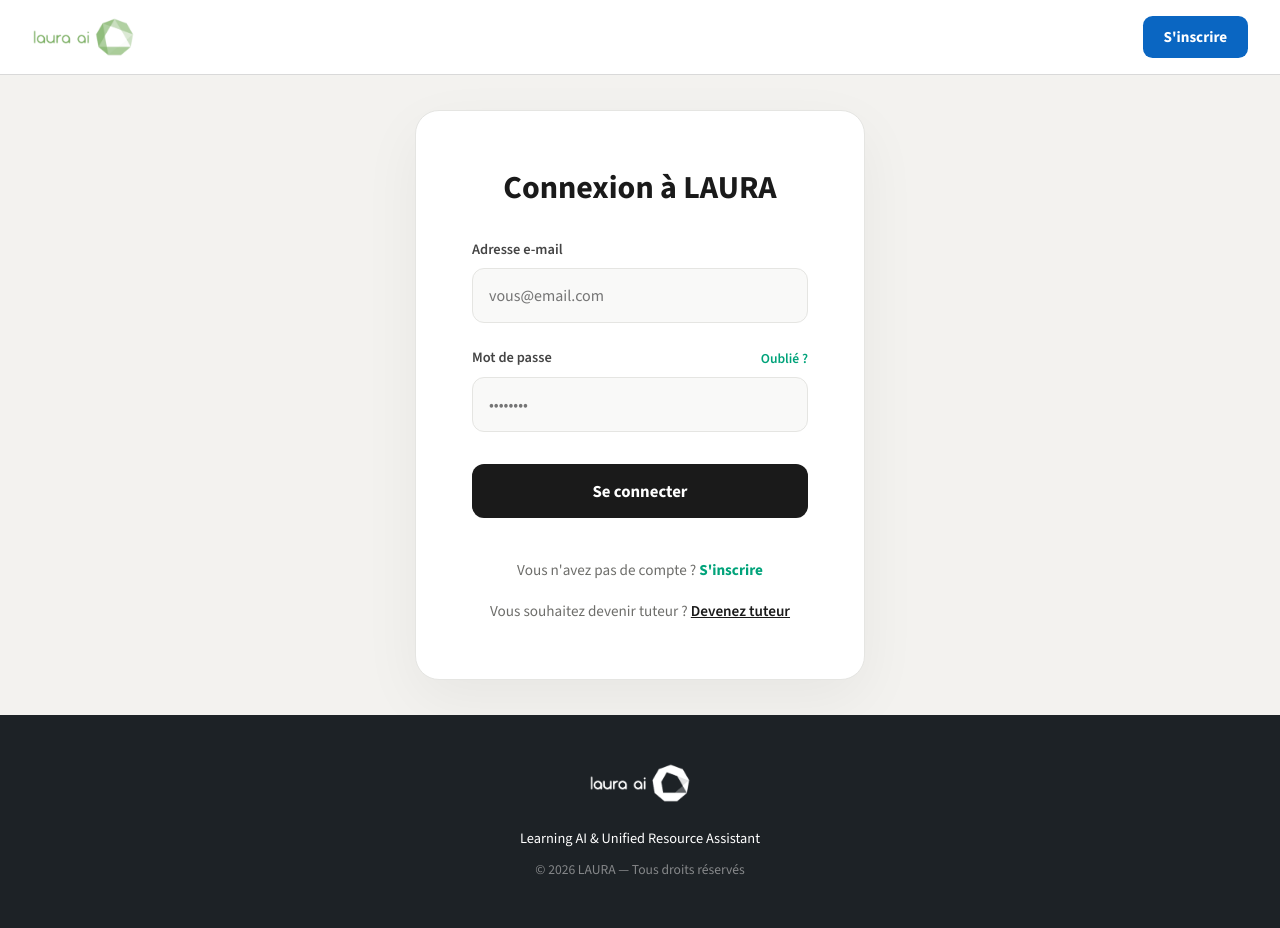
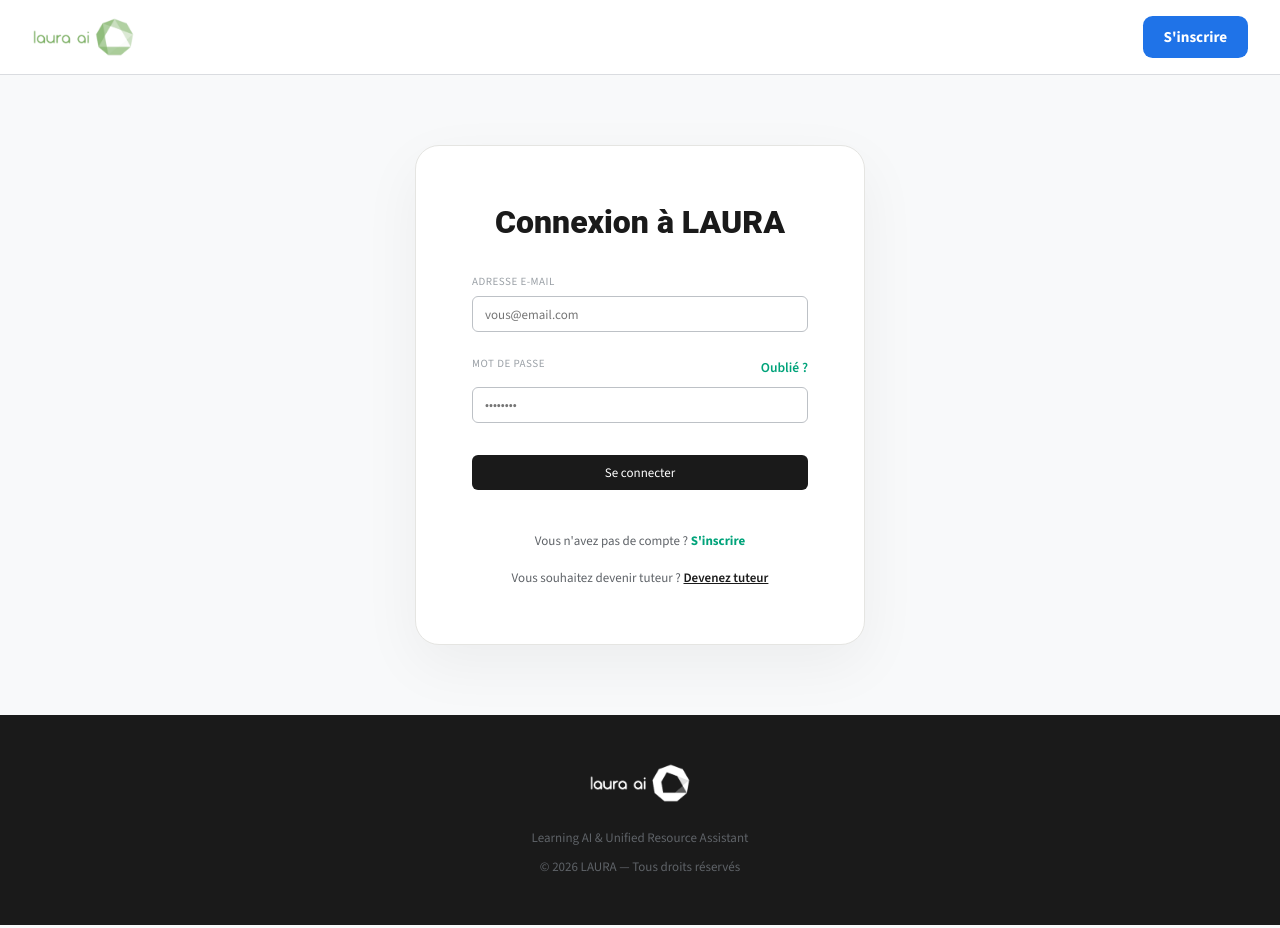
Before and after one commit to Meik20/Laura-AI, a React (Vite) app in the folder client/: page /login in a window 1280 px wide. Built offline with nearby package versions, Linux system fonts and the light colour scheme; no server answers.

Commit message:
design(client): complete Google-inspired minimalist visual redesign

```diff
--- a/client/src/index.css
+++ b/client/src/index.css
@@ -19,35 +19,35 @@
 
 :root {
 
-  /* --- Couleurs Primaires --- */
-  --color-primary:         #0a66c2;   /* LinkedIn Science Blue — couleur principale */
-  --color-primary-dark:   #004182;   /* LinkedIn Congress Blue — hover / états actifs */
-  --color-primary-light:  #dce6f1;   /* LinkedIn Botticelli — arrière-plans bleus clairs */
+  /* --- Couleurs Primaires (Google Blue) --- */
+  --color-primary:         #1f73e8;   /* Google Blue — couleur principale */
+  --color-primary-dark:   #1565cd;   /* Hover / états actifs */
+  --color-primary-light:  rgba(31, 115, 232, 0.08);
 
   /* --- Couleurs de Marque --- */
-  --color-brand-green:        #83941f;  /* LinkedIn Trendy Green */
-  --color-brand-green-dark:   #44712e;  /* LinkedIn Chalet Green */
-  --color-brand-green-light:  #d7ebce;  /* LinkedIn Zanah */
-
-  --color-brand-amber:        #e7a33e;  /* LinkedIn Tulip Tree */
-  --color-brand-amber-dark:   #915907;  /* LinkedIn Rusty Nail */
-  --color-brand-amber-light:  #fce2ba;  /* LinkedIn Banana Mania */
-
-  --color-brand-coral:        #f5987e;  /* LinkedIn Geraldine */
-  --color-brand-coral-dark:   #b24020;  /* LinkedIn Roof Terracotta */
-  --color-brand-coral-light:  #fadfd8;  /* LinkedIn Champagne */
-
-  /* --- Couleurs Neutres --- */
-  --color-neutral-900:  #1d2226;   /* Texte très sombre */
-  --color-neutral-800:  #38434f;   /* LinkedIn Limed Spruce */
-  --color-neutral-700:  #56687a;   /* LinkedIn Blue Bayoux */
-  --color-neutral-600:  #666666;   /* Texte secondaire */
-  --color-neutral-500:  #86888a;   /* Texte tertiaire / placeholder */
-  --color-neutral-400:  #adb3b8;   /* Bordures légères */
-  --color-neutral-300:  #c2c8cc;   /* Bordures standards */
-  --color-neutral-200:  #e9e5df;   /* LinkedIn Pampas — fonds de section */
-  --color-neutral-100:  #f3f2ef;   /* Fond principal de la page */
-  --color-neutral-50:   #fdfaf5;   /* LinkedIn Linen — blanc chaud */
+  --color-brand-green:        #1f9e6e;
+  --color-brand-green-dark:   #158058;
+  --color-brand-green-light:  #e6f4ea;
+
+  --color-brand-amber:        #f57c00;
+  --color-brand-amber-dark:   #c46200;
+  --color-brand-amber-light:  #fef7e0;
+
+  --color-brand-coral:        #d33b27;
+  --color-brand-coral-dark:   #a82d1e;
+  --color-brand-coral-light:  #fce8e6;
+
+  /* --- Couleurs Neutres (Google-Style) --- */
+  --color-neutral-900:  #1a1a1a;   /* Primary Text */
+  --color-neutral-800:  #3c4043;   /* Body text alternative */
+  --color-neutral-700:  #5f6368;   /* Secondary Text */
+  --color-neutral-600:  #70757a;
+  --color-neutral-500:  #9aa0a6;   /* Tertiary Text / Labels */
+  --color-neutral-400:  #bdc1c6;   /* Bordures légères */
+  --color-neutral-300:  #dadce0;   /* Bordures standards */
+  --color-neutral-200:  #f1f3f4;   /* Background Subtle */
+  --color-neutral-100:  #f8f9fa;   /* Background Secondary */
+  --color-neutral-50:   #ffffff;
   --color-white:        #ffffff;
 
   /* --- Couleurs Sémantiques --- */
@@ -60,26 +60,26 @@
 
   --color-bg-page:          var(--color-neutral-100);
   --color-bg-card:          var(--color-white);
-  --color-bg-overlay:       rgba(0, 0, 0, 0.6);
+  --color-bg-overlay:       rgba(0, 0, 0, 0.4);
   --color-bg-input:         var(--color-white);
-  --color-bg-hover:         rgba(0, 0, 0, 0.08);
+  --color-bg-hover:         var(--color-neutral-200);
   --color-bg-selected:      var(--color-primary-light);
 
-  --color-border-default:   rgba(0, 0, 0, 0.15);
-  --color-border-strong:    var(--color-neutral-300);
+  --color-border-default:   var(--color-neutral-300);
+  --color-border-strong:    var(--color-neutral-400);
   --color-border-focus:     var(--color-primary);
 
-  --color-success:          #057642;
-  --color-success-light:    #d7ebce;
-  --color-warning:          #915907;
-  --color-warning-light:    #fce2ba;
-  --color-error:            #cc1016;
-  --color-error-light:      #fadfd8;
+  --color-success:          var(--color-brand-green);
+  --color-success-light:    var(--color-brand-green-light);
+  --color-warning:          var(--color-brand-amber);
+  --color-warning-light:    var(--color-brand-amber-light);
+  --color-error:            var(--color-brand-coral);
+  --color-error-light:      var(--color-brand-coral-light);
   --color-info:             var(--color-primary);
   --color-info-light:       var(--color-primary-light);
 
-  /* --- Couleur du Logo / Brand rouge \"in\" --- */
-  --color-brand-logo:       #0a66c2;
+  /* --- Couleur du Logo / Brand --- */
+  --color-brand-logo:       var(--color-primary);
 
   /* ============================================================
      3. TYPOGRAPHIE
@@ -3066,3 +3066,198 @@ hr {
     text-align: center !important;
   }
 }
+
+/* ============================================================
+   9. GOOGLE MINIMALIST STYLE — CORE CLASSES
+   ============================================================ */
+
+/* Base overrides for a clean, Google aesthetic */
+body {
+  font-family: -apple-system, BlinkMacSystemFont, 'Segoe UI', 'Roboto', 'Noto Sans', sans-serif !important;
+  font-size: 13px !important;
+  line-height: 1.5 !important;
+  background: var(--color-bg-page) !important;
+  color: var(--color-text-primary) !important;
+}
+
+/* Compact headers and typography */
+h1, h2, h3, h4, h5, h6 {
+  font-family: 'Google Sans', 'Roboto', sans-serif !important;
+  color: var(--color-text-primary) !important;
+}
+
+h3 {
+  font-size: 16px !important;
+  font-weight: 400 !important;
+}
+
+p {
+  font-size: 13px !important;
+  font-weight: 400 !important;
+  color: var(--color-text-secondary) !important;
+}
+
+/* Compact Forms: Inputs, Select, Textarea */
+input, select, textarea {
+  font-size: 13px !important;
+  border: 0.5px solid var(--color-neutral-400) !important;
+  border-radius: 6px !important;
+  padding: 0.5rem 0.75rem !important; /* 8px 12px */
+  background: var(--color-white) !important;
+  height: 36px !important;
+  color: var(--color-text-primary) !important;
+  transition: border-color 0.2s, box-shadow 0.2s !important;
+  box-shadow: none !important;
+}
+
+input:focus, select:focus, textarea:focus {
+  outline: none !important;
+  border-color: var(--color-primary) !important;
+  box-shadow: 0 0 0 2px rgba(31, 115, 232, 0.08) !important;
+}
+
+/* Labels: Subtils et Terteuses */
+label {
+  font-size: 11px !important;
+  font-weight: 500 !important;
+  text-transform: uppercase !important;
+  letter-spacing: 0.5px !important;
+  color: var(--color-text-tertiary) !important;
+  margin-bottom: 0.375rem !important;
+}
+
+/* Buttons: Minimalist */
+button, .btn {
+  font-size: 13px !important;
+  font-weight: 500 !important;
+  padding: 0.5rem 1rem !important; /* ~36px height */
+  border-radius: 6px !important;
+  border: 0.5px solid transparent !important;
+  cursor: pointer !important;
+  transition: background 0.2s, border-color 0.2s, color 0.2s !important;
+  box-shadow: none !important;
+}
+
+button:hover, .btn:hover {
+  transform: none !important; /* Pas d'effet de translation 3D exagéré */
+}
+
+/* Dividers */
+.divider {
+  height: 0.5px !important;
+  background: var(--color-neutral-300) !important;
+  margin: 0 !important;
+  border: none !important;
+}
+
+/* Settings Item */
+.setting-item {
+  padding: 0.875rem 1rem !important;
+  border-bottom: 0.5px solid var(--color-neutral-300) !important;
+  display: flex !important;
+  justify-content: space-between !important;
+  align-items: center !important;
+  background: transparent !important;
+}
+
+.setting-item:last-child {
+  border-bottom: none !important;
+}
+
+/* Toggle Switch (36px x 20px) */
+.toggle {
+  width: 36px !important;
+  height: 20px !important;
+  border-radius: 10px !important;
+  background: var(--color-neutral-300) !important;
+  position: relative !important;
+  transition: background 0.2s !important;
+  cursor: pointer !important;
+  border: none !important;
+  padding: 0 !important;
+}
+
+.toggle.active {
+  background: var(--color-brand-green) !important;
+}
+
+.toggle::after {
+  content: '' !important;
+  position: absolute !important;
+  width: 16px !important;
+  height: 16px !important;
+  background: white !important;
+  border-radius: 50% !important;
+  top: 2px !important;
+  left: 2px !important;
+  transition: left 0.2s !important;
+}
+
+.toggle.active::after {
+  left: 18px !important;
+}
+
+/* Google-Style Minimal Cards (no shadows, subtle divider lines, light background) */
+.learn-card {
+  background: var(--color-white) !important;
+  padding: 1.25rem 1.5rem !important;
+  border-radius: 6px !important;
+  border: 0.5px solid var(--color-neutral-300) !important;
+  box-shadow: none !important;
+}
+
+@media (max-width: 768px) {
+  .learn-card {
+    padding: 0.875rem 1rem !important;
+  }
+}
+
+/* Minimal List Items (in place of cards for exams and revision items) */
+.minimal-list-item {
+  display: flex !important;
+  justify-content: space-between !important;
+  align-items: center !important;
+  padding: 0.875rem 1rem !important;
+  border-bottom: 0.5px solid var(--color-neutral-300) !important;
+  background: var(--color-white) !important;
+  transition: background 0.2s !important;
+  text-decoration: none !important;
+  color: inherit !important;
+  cursor: pointer !important;
+}
+
+.minimal-list-item:hover {
+  background: var(--color-neutral-200) !important;
+}
+
+.minimal-list-item:last-child {
+  border-bottom: none !important;
+}
+
+.minimal-list-item-content {
+  display: flex !important;
+  flex-direction: column !important;
+  gap: 0.25rem !important;
+}
+
+.minimal-list-item-title {
+  font-size: 13px !important;
+  font-weight: 500 !important;
+  color: var(--color-text-primary) !important;
+}
+
+.minimal-list-item-subtitle {
+  font-size: 12px !important;
+  color: var(--color-text-secondary) !important;
+}
+
+.chevron-action {
+  font-size: 14px !important;
+  color: var(--color-text-tertiary) !important;
+  transition: transform 0.2s !important;
+}
+
+.minimal-list-item:hover .chevron-action {
+  color: var(--color-primary) !important;
+  transform: translateX(2px) !important;
+}
--- a/client/src/pages/learn/LearnExamsPage.jsx
+++ b/client/src/pages/learn/LearnExamsPage.jsx
@@ -33,18 +33,11 @@ export default function LearnExamsPage() {
     fetchExamData();
   }, []);
 
-  const actionStyle = {
-    flex: 1, padding: '1.5rem', background: 'white', border: '1px solid #E5E5E2',
-    borderRadius: '1.2rem', textAlign: 'center', cursor: 'pointer',
-    display: 'flex', flexDirection: 'column', alignItems: 'center', gap: '0.8rem',
-    transition: 'transform 0.2s, box-shadow 0.2s'
-  };
-
   // Filtrer les annales recommandées pour l'examen actuel
   const recommendedAnnales = examResources.filter(r => !profileContext.examen || r.cible?.toLowerCase().includes(profileContext.examen.toLowerCase()) || r.titre?.toLowerCase().includes(profileContext.examen.toLowerCase())).slice(0, 5);
 
   return (
-    <div style={{ maxWidth: '1000px', margin: '0 auto', display: 'flex', flexDirection: 'column', gap: '2.5rem' }}>
+    <div style={{ maxWidth: '1000px', margin: '0 auto', display: 'flex', flexDirection: 'column', gap: '2rem' }}>
 
       {/* HEADER */}
       <div style={{ display: 'flex', justifyContent: 'space-between', alignItems: 'center' }}>
@@ -57,64 +50,94 @@ export default function LearnExamsPage() {
       </div>
 
       {/* OUTILS PRINCIPAUX */}
-      <div className="tools-grid">
-        <button onClick={() => navigate('/learn/resources?type=Annale')} style={actionStyle} onMouseEnter={e => e.currentTarget.style.transform = 'translateY(-3px)'} onMouseLeave={e => e.currentTarget.style.transform = 'translateY(0)'}>
-          <span style={{ fontSize: '2.5rem' }}>📚</span>
-          <span style={{ fontWeight: 700, fontSize: '1.1rem', color: '#1A1A1A' }}>Annales</span>
-        </button>
-        <button onClick={() => navigate('/learn/chat?prompt=sujets_frequents')} style={actionStyle} onMouseEnter={e => e.currentTarget.style.transform = 'translateY(-3px)'} onMouseLeave={e => e.currentTarget.style.transform = 'translateY(0)'}>
-          <span style={{ fontSize: '2.5rem' }}>🎯</span>
-          <span style={{ fontWeight: 700, fontSize: '1.1rem', color: '#1A1A1A' }}>Sujets fréquents</span>
-        </button>
-        <button onClick={() => navigate('/learn/chat?prompt=corriges_types')} style={actionStyle} onMouseEnter={e => e.currentTarget.style.transform = 'translateY(-3px)'} onMouseLeave={e => e.currentTarget.style.transform = 'translateY(0)'}>
-          <span style={{ fontSize: '2.5rem' }}>✅</span>
-          <span style={{ fontWeight: 700, fontSize: '1.1rem', color: '#1A1A1A' }}>Corrigés</span>
-        </button>
-        <button onClick={() => navigate('/learn/chat?prompt=simulation_examen')} style={actionStyle} onMouseEnter={e => e.currentTarget.style.transform = 'translateY(-3px)'} onMouseLeave={e => e.currentTarget.style.transform = 'translateY(0)'}>
-          <span style={{ fontSize: '2.5rem' }}>⏱️</span>
-          <span style={{ fontWeight: 700, fontSize: '1.1rem', color: '#1A1A1A' }}>Simulation</span>
-        </button>
+      <div className="learn-card" style={{ padding: 0, overflow: 'hidden' }}>
+        <div className="minimal-list-item" onClick={() => navigate('/learn/resources?type=Annale')}>
+          <div className="minimal-list-item-content">
+            <div className="minimal-list-item-title">📚 Bibliothèque d'Annales</div>
+            <div className="minimal-list-item-subtitle">Accéder aux sujets officiels d'examens des années précédentes</div>
+          </div>
+          <span className="chevron-action">→</span>
+        </div>
+        <div className="minimal-list-item" onClick={() => navigate('/learn/chat?prompt=sujets_frequents')}>
+          <div className="minimal-list-item-content">
+            <div className="minimal-list-item-title">🎯 Sujets fréquents</div>
+            <div className="minimal-list-item-subtitle">Consulter les thématiques qui tombent le plus souvent à l'examen</div>
+          </div>
+          <span className="chevron-action">→</span>
+        </div>
+        <div className="minimal-list-item" onClick={() => navigate('/learn/chat?prompt=corriges_types')}>
+          <div className="minimal-list-item-content">
+            <div className="minimal-list-item-title">✅ Corrigés types</div>
+            <div className="minimal-list-item-subtitle">Analyser les corrigés et critères de correction officiels</div>
+          </div>
+          <span className="chevron-action">→</span>
+        </div>
+        <div className="minimal-list-item" onClick={() => navigate('/learn/chat?prompt=simulation_examen')}>
+          <div className="minimal-list-item-content">
+            <div className="minimal-list-item-title">⏱️ Simulation chronométrée</div>
+            <div className="minimal-list-item-subtitle">S'entraîner en temps réel avec des conditions d'examen réelles</div>
+          </div>
+          <span className="chevron-action">→</span>
+        </div>
       </div>
 
       <div className="two-column-grid">
 
         {/* ANNALES RECOMMANDÉES */}
-        <div className="learn-card">
-          <h2 style={{ fontSize: '1.5rem', margin: '0 0 1.5rem 0', fontWeight: 800 }}>Annales recommandées</h2>
+        <div className="learn-card" style={{ padding: 0, overflow: 'hidden' }}>
+          <div style={{ padding: '1rem 1rem 0.5rem 1rem' }}>
+            <h2 style={{ fontSize: '14px', margin: 0, fontWeight: 500 }}>Annales recommandées</h2>
+          </div>
+          <div className="divider" />
           {isLoading ? (
-            <div style={{ color: '#6E6E6B', padding: '1rem 0' }}>Chargement des annales...</div>
+            <div style={{ color: '#6E6E6B', padding: '1rem' }}>Chargement des annales...</div>
           ) : recommendedAnnales.length === 0 ? (
-            <div style={{ color: '#6E6E6B', padding: '1rem 0', fontSize: '0.95rem' }}>Aucune annale spécifique trouvée. Explorez le catalogue complet.</div>
+            <div style={{ color: '#6E6E6B', padding: '1rem', fontSize: '0.95rem' }}>Aucune annale spécifique trouvée. Explorez le catalogue complet.</div>
           ) : (
-            <ul style={{ listStyle: 'none', padding: 0, margin: 0, display: 'flex', flexDirection: 'column', gap: '1rem' }}>
+            <div style={{ display: 'flex', flexDirection: 'column' }}>
               {recommendedAnnales.map((annale) => (
-                <li key={annale.id} style={{ display: 'flex', justifyContent: 'space-between', alignItems: 'center', padding: '1rem', background: '#F5F4EF', borderRadius: '0.75rem' }}>
-                  <div>
-                    <div style={{ fontWeight: 700, color: '#1A1A1A', marginBottom: '0.2rem' }}>{annale.titre}</div>
-                    <div style={{ fontSize: '0.8rem', color: '#6E6E6B' }}>{annale.cible} · {annale.type}</div>
+                <div
+                  key={annale.id}
+                  className="minimal-list-item"
+                  onClick={() => annale.url ? window.open(annale.url, '_blank') : navigate(`/learn/chat?resourceTitle=${encodeURIComponent(annale.titre)}`)}
+                >
+                  <div className="minimal-list-item-content">
+                    <div className="minimal-list-item-title">📝 {annale.titre}</div>
+                    <div className="minimal-list-item-subtitle">{annale.cible} · {annale.type}</div>
                   </div>
-                  <button onClick={() => annale.url ? window.open(annale.url, '_blank') : navigate(`/learn/chat?resourceTitle=${encodeURIComponent(annale.titre)}`)} style={{ background: '#1A1A1A', color: 'white', border: 'none', padding: '0.6rem 1.2rem', borderRadius: '0.5rem', fontWeight: 600, cursor: 'pointer', fontSize: '0.85rem', transition: 'background 0.2s' }} onMouseEnter={e => e.currentTarget.style.background = '#333'} onMouseLeave={e => e.currentTarget.style.background = '#1A1A1A'}>
-                    Ouvrir
-                  </button>
-                </li>
+                  <span className="chevron-action">→</span>
+                </div>
               ))}
-            </ul>
+            </div>
           )}
         </div>
 
         {/* PRÉPARATION GUIDÉE */}
-        <div className="learn-card">
-          <h2 style={{ fontSize: '1.5rem', margin: '0 0 1.5rem 0', fontWeight: 800 }}>Préparation Guidée</h2>
-          <div style={{ display: 'flex', flexDirection: 'column', gap: '1rem' }}>
-            <button onClick={() => navigate('/learn/chat?prompt=plan_preparation')} style={{ width: '100%', padding: '1.2rem', textAlign: 'left', background: '#E0F2FE', color: '#0369A1', border: 'none', borderRadius: '0.75rem', fontWeight: 700, fontSize: '1.05rem', cursor: 'pointer', display: 'flex', alignItems: 'center', gap: '1rem', transition: 'opacity 0.2s' }} onMouseEnter={e => e.currentTarget.style.opacity = 0.9} onMouseLeave={e => e.currentTarget.style.opacity = 1}>
-              <span style={{ fontSize: '1.5rem' }}>🤖</span> Demander un plan de préparation à LAURA
-            </button>
-            <button onClick={() => navigate('/learn/chat?prompt=sujets_frequents')} style={{ width: '100%', padding: '1.2rem', textAlign: 'left', background: '#F5F4EF', color: '#1A1A1A', border: '1px solid #E5E5E2', borderRadius: '0.75rem', fontWeight: 700, fontSize: '1.05rem', cursor: 'pointer', display: 'flex', alignItems: 'center', gap: '1rem', transition: 'background 0.2s' }} onMouseEnter={e => e.currentTarget.style.background = '#E5E5E2'} onMouseLeave={e => e.currentTarget.style.background = '#F5F4EF'}>
-              <span style={{ fontSize: '1.5rem' }}>🔍</span> Réviser les sujets qui tombent souvent
-            </button>
-            <button onClick={() => navigate('/learn/chat?prompt=simulation_examen')} style={{ width: '100%', padding: '1.2rem', textAlign: 'left', background: '#F5F4EF', color: '#1A1A1A', border: '1px solid #E5E5E2', borderRadius: '0.75rem', fontWeight: 700, fontSize: '1.05rem', cursor: 'pointer', display: 'flex', alignItems: 'center', gap: '1rem', transition: 'background 0.2s' }} onMouseEnter={e => e.currentTarget.style.background = '#E5E5E2'} onMouseLeave={e => e.currentTarget.style.background = '#F5F4EF'}>
-              <span style={{ fontSize: '1.5rem' }}>📝</span> Lancer une simulation en condition réelle
-            </button>
+        <div className="learn-card" style={{ padding: 0, overflow: 'hidden' }}>
+          <div style={{ padding: '1rem 1rem 0.5rem 1rem' }}>
+            <h2 style={{ fontSize: '14px', margin: 0, fontWeight: 500 }}>Préparation Guidée</h2>
+          </div>
+          <div className="divider" />
+          <div className="minimal-list-item" onClick={() => navigate('/learn/chat?prompt=plan_preparation')}>
+            <div className="minimal-list-item-content">
+              <div className="minimal-list-item-title">🤖 Plan personnalisé</div>
+              <div className="minimal-list-item-subtitle">Demander un plan de préparation sur mesure à LAURA</div>
+            </div>
+            <span className="chevron-action">→</span>
+          </div>
+          <div className="minimal-list-item" onClick={() => navigate('/learn/chat?prompt=sujets_frequents')}>
+            <div className="minimal-list-item-content">
+              <div className="minimal-list-item-title">🔍 Sujets fréquents</div>
+              <div className="minimal-list-item-subtitle">Réviser les sujets récurrents dans votre série</div>
+            </div>
+            <span className="chevron-action">→</span>
+          </div>
+          <div className="minimal-list-item" onClick={() => navigate('/learn/chat?prompt=simulation_examen')}>
+            <div className="minimal-list-item-content">
+              <div className="minimal-list-item-title">✍️ Simulation d'examen</div>
+              <div className="minimal-list-item-subtitle">Lancer une simulation complète en situation réelle</div>
+            </div>
+            <span className="chevron-action">→</span>
           </div>
         </div>
 
```
Also changed, not shown: client/src/pages/learn/LearnProfilePage.jsx (+24 -28 lines), client/src/pages/learn/LearnRevisionPage.jsx (+33 -26 lines), client/src/pages/learn/LearnSettingsPage.jsx (+35 -18 lines).
